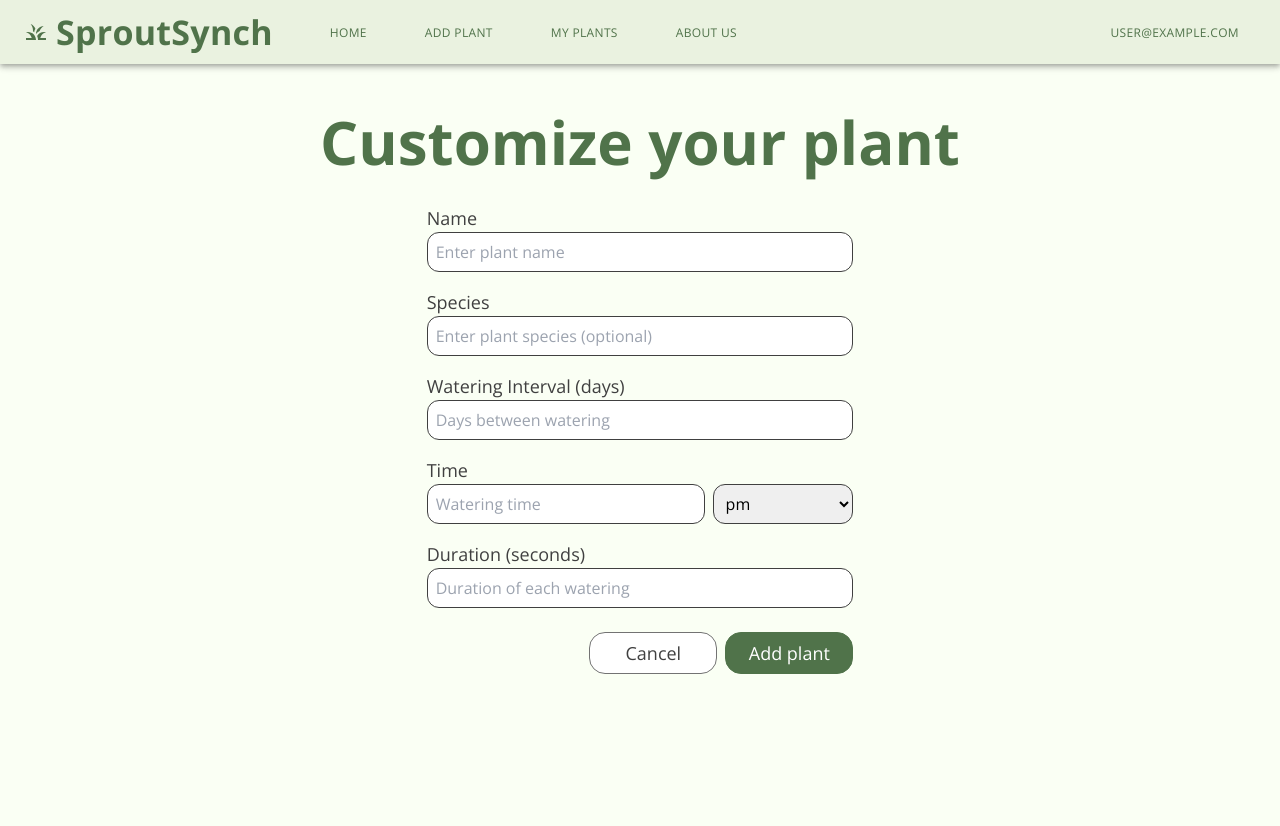
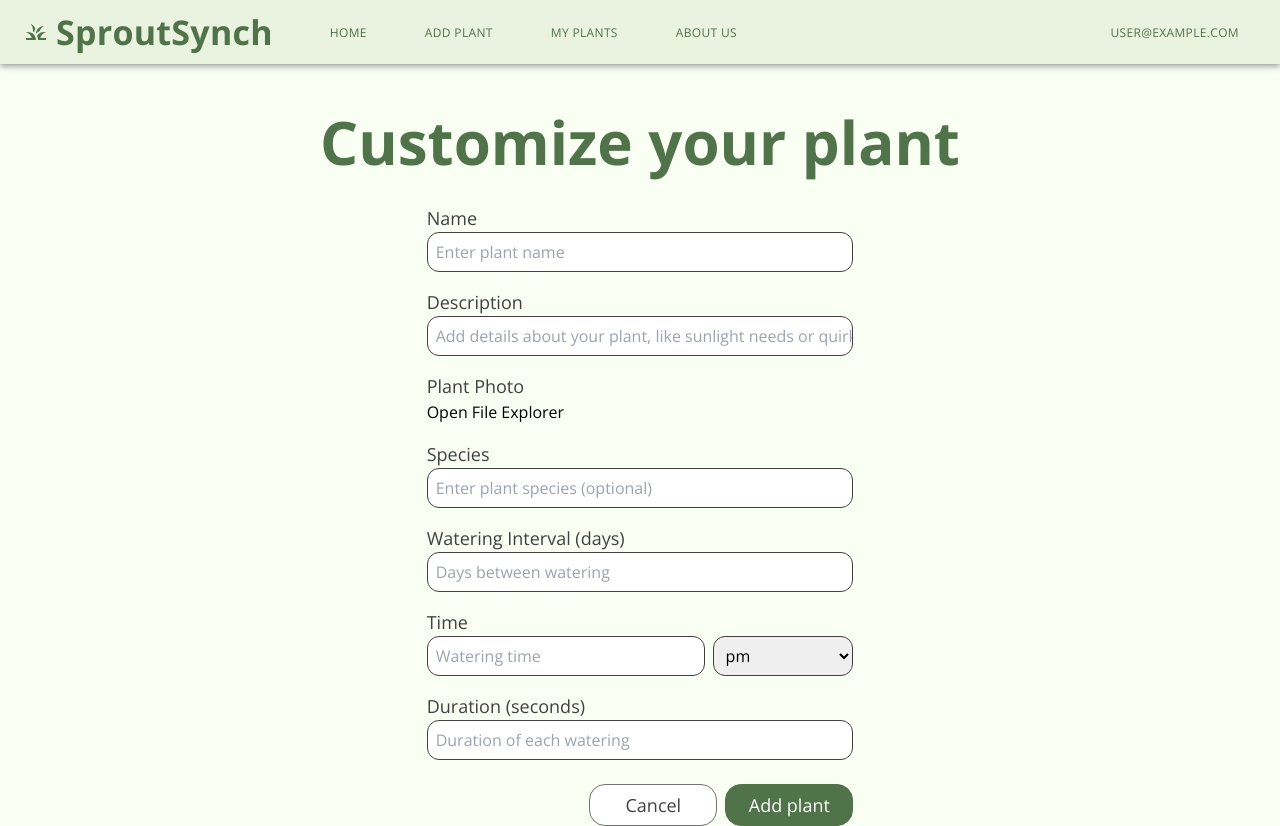
Before and after one commit to franklinthai/SproutSynch, a Next.js app: page /add in a window 1280 px wide. Before the commit the page ends 800 px from the top, so only its background shows below. Built offline with nearby package versions, Linux system fonts and the light colour scheme; no server answers; sample sign-in values are in the browser's storage.

Commit message:
add description and some file functionality

```diff
--- a/src/app/add/page.tsx
+++ b/src/app/add/page.tsx
@@ -1,7 +1,7 @@
 "use client"
 import { useRouter } from "next/navigation";
 import { db } from "../firebaseconfig";
-import React, { useEffect, useState } from "react";
+import React, { useEffect, useRef, useState } from "react";
 import { getDocs, collection, addDoc, deleteDoc, doc } from "firebase/firestore";
 const { DateTime } = require("luxon");
 import ResponsiveAppBar from "../navbar";
@@ -65,11 +65,20 @@ export default function Add() {
     const router = useRouter();
     const [name, setName] = useState("");
     const [species, setSpecies] = useState("");
+    const [description, setDescription] = useState("");
     const [interval, setInterval] = useState("");
     const [time, setTime] = useState("");
     const [ampm, setAmpm] = useState("pm");
     const [duration, setDuration] = useState("");
     const [uid, setUid] = useState(undefined);
+
+    const fileInputRef = useRef<HTMLInputElement>(null);
+
+    const openFileExplorer = () => {
+      if (fileInputRef.current) {
+        fileInputRef.current.click(); // Programmatically trigger the file input
+      }
+    };
 
     useEffect(()=>{
         onAuthStateChanged(auth, (user) => {
@@ -103,6 +112,18 @@ export default function Add() {
         <div className="w-1/3">
             <div className="Label">Name</div>
             <input id="name" value={name} onChange={(e) => setName(e.target.value)} placeholder="Enter plant name"></input>
+            <div className="Label">Description</div>
+            <input id="description" value={description} onChange={(e) => setDescription(e.target.value)} placeholder="Add details about your plant, like sunlight needs or quirks"></input>
+            <div className="Label">Plant Photo</div>
+            <button onClick={openFileExplorer}>Open File Explorer</button>
+            <input
+                type="file"
+                ref={fileInputRef}
+                style={{ display: "none" }}
+                onChange={(e) => console.log(e.target.files)}
+                multiple
+                {...({ webkitdirectory: "true", directory: "true" } as any)}
+            />
             <div className="Label">Species</div>
             <input id="species" value={species} onChange={(e) => setSpecies(e.target.value)} placeholder="Enter plant species (optional)"></input>
             <div className="Label">Watering Interval (days)</div>
```
